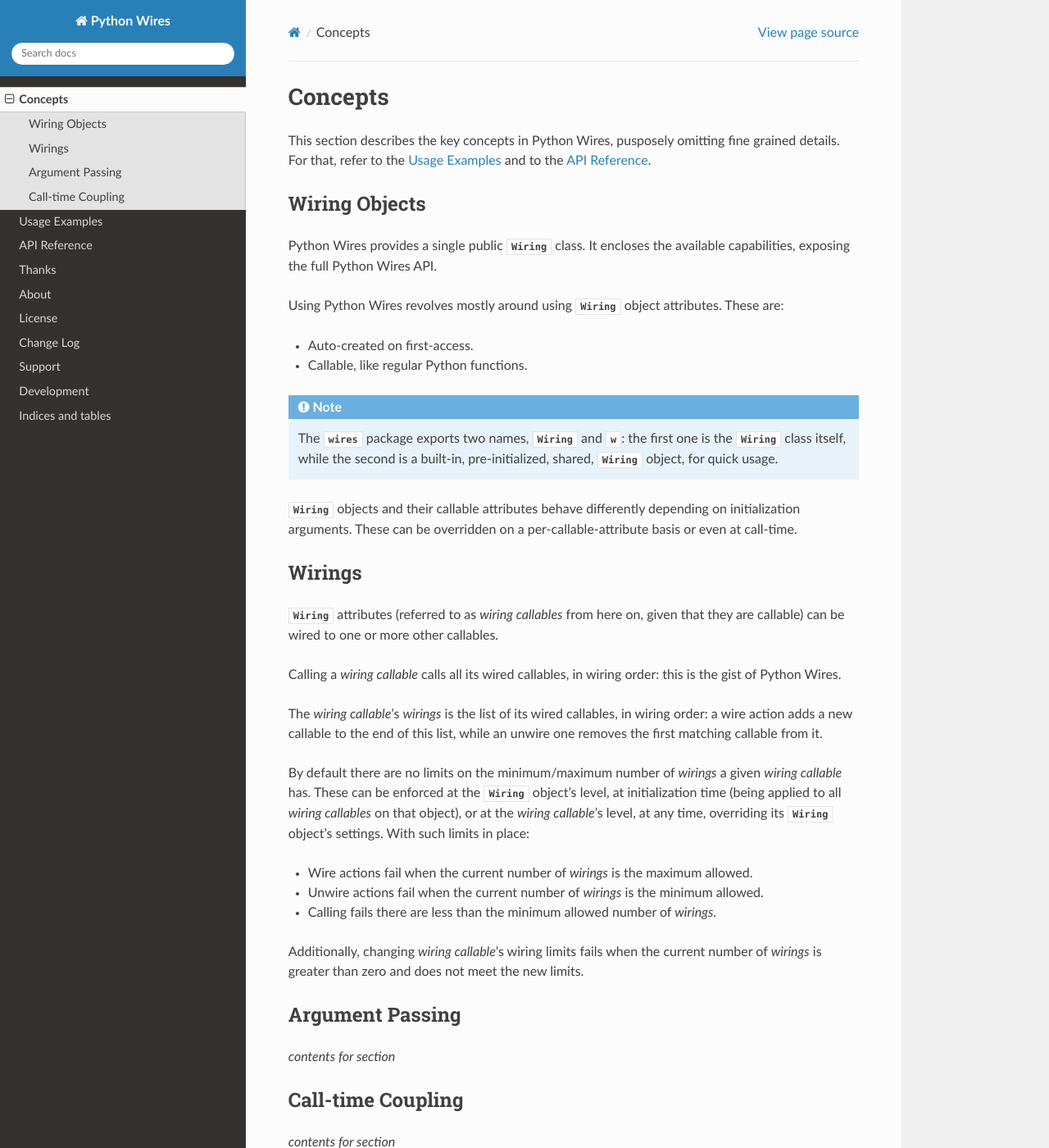
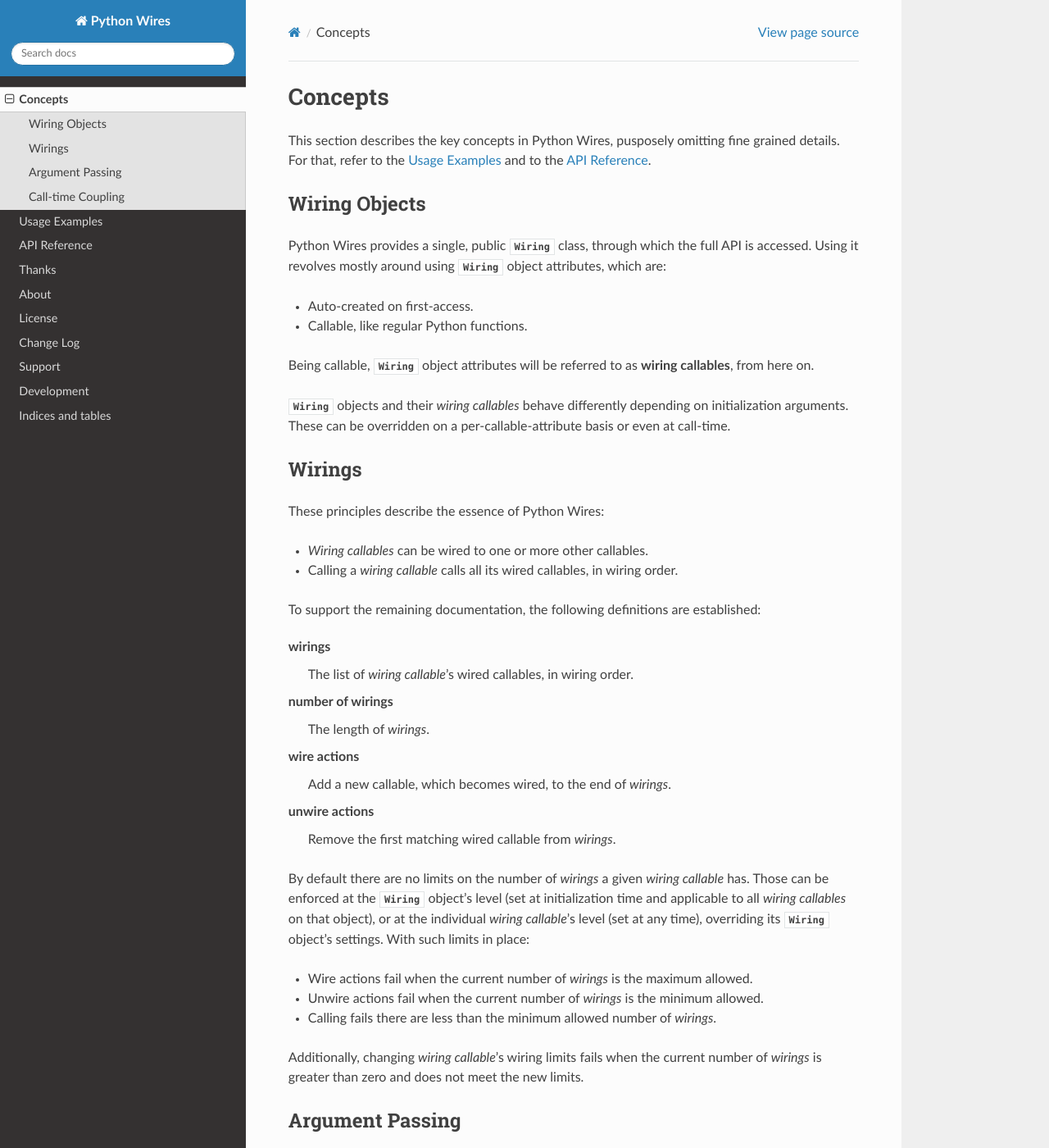
Before and after one commit to tmontes/python-wires, a Sphinx documentation site: the page built from docs/source/concepts.rst, in a window 1280 px wide and 1400 px high. Shown: the whole window at 82% size. Built offline with Sphinx 7.4.7 and the Read the Docs theme 2.0.0, drawn with Linux system fonts in a browser that asks for light colours.

Commit message:
Concepts documentation: shorter, simpler, (hopefully) better.

```diff
--- a/docs/source/concepts.rst
+++ b/docs/source/concepts.rst
@@ -8,34 +8,39 @@
 Wiring Objects
 --------------
 
-Python Wires provides a single public :class:`Wiring <wires._wiring.Wiring>` class. It encloses the available capabilities, exposing the full Python Wires API.
-
-Using Python Wires revolves mostly around using :class:`Wiring <wires._wiring.Wiring>` object attributes. These are:
+Python Wires provides a single, public :class:`Wiring <wires._wiring.Wiring>` class, through which the full API is accessed. Using it revolves mostly around using :class:`Wiring <wires._wiring.Wiring>` object attributes, which are:
 
 * Auto-created on first-access.
 * Callable, like regular Python functions.
 
-.. note::
+Being callable, :class:`Wiring <wires._wiring.Wiring>` object attributes will be referred to as **wiring callables**, from here on.
 
-    The :mod:`wires` package exports two names, :class:`Wiring <wires.Wiring>` and
-    :attr:`w <wires.w>`: the first one is the :class:`Wiring <wires._wiring.Wiring>`
-    class itself, while the second is a built-in, pre-initialized, shared,
-    :class:`Wiring <wires._wiring.Wiring>` object, for quick usage.
-
-
-:class:`Wiring <wires._wiring.Wiring>` objects and their callable attributes behave differently depending on initialization arguments. These can be overridden on a per-callable-attribute basis or even at call-time.
+:class:`Wiring <wires._wiring.Wiring>` objects and their *wiring callables* behave differently depending on initialization arguments. These can be overridden on a per-callable-attribute basis or even at call-time.
 
 
 Wirings
 -------
 
-:class:`Wiring <wires._wiring.Wiring>` attributes (referred to as *wiring callables* from here on, given that they are callable) can be wired to one or more other callables.
+These principles describe the essence of Python Wires:
 
-Calling a *wiring callable* calls all its wired callables, in wiring order: this is the gist of Python Wires.
+* *Wiring callables* can be wired to one or more other callables.
+* Calling a *wiring callable* calls all its wired callables, in wiring order.
 
-The *wiring callable*'s *wirings* is the list of its wired callables, in wiring order: a wire action adds a new callable to the end of this list, while an unwire one removes the first matching callable from it.
+To support the remaining documentation, the following definitions are established:
 
-By default there are no limits on the minimum/maximum number of *wirings* a given *wiring callable* has. These can be enforced at the :class:`Wiring <wires._wiring.Wiring>` object's level, at initialization time (being applied to all *wiring callables* on that object), or at the *wiring callable*'s level, at any time, overriding its :class:`Wiring <wires._wiring.Wiring>` object's settings. With such limits in place:
+wirings
+    The list of *wiring callable*'s wired callables, in wiring order.
+
+number of wirings
+    The length of *wirings*.
+
+wire actions
+    Add a new callable, which becomes wired, to the end of *wirings*.
+
+unwire actions
+    Remove the first matching wired callable from *wirings*.
+
+By default there are no limits on the number of *wirings* a given *wiring callable* has. Those can be enforced at the :class:`Wiring <wires._wiring.Wiring>` object's level (set at initialization time and applicable to all *wiring callables* on that object), or at the individual *wiring callable*'s level (set at any time), overriding its :class:`Wiring <wires._wiring.Wiring>` object's settings. With such limits in place:
 
 * Wire actions fail when the current number of *wirings* is the maximum allowed.
 * Unwire actions fail when the current number of *wirings* is the minimum allowed.
```
